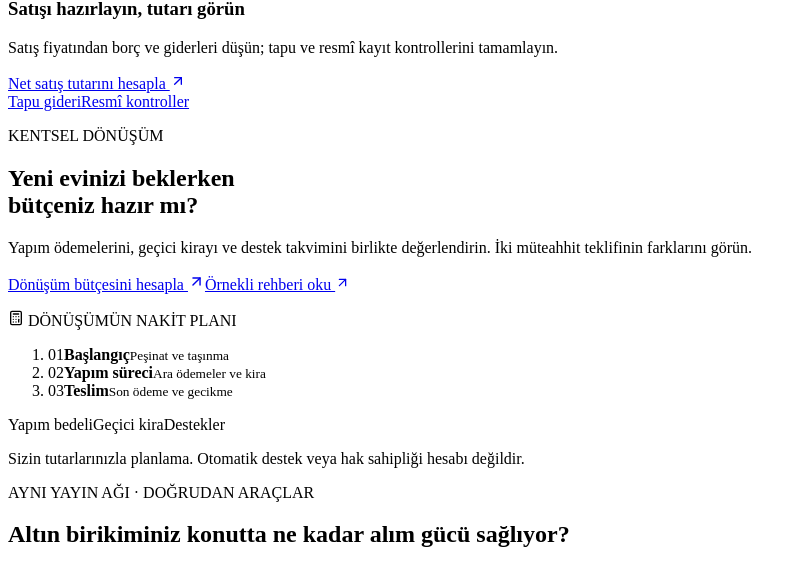
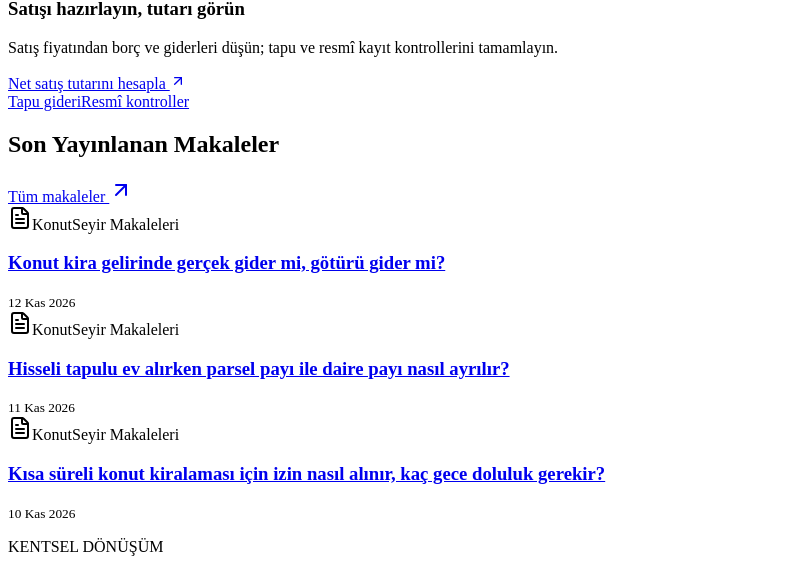
Before and after one commit to robotbilge/konutseyir, a Next.js app: page / in a window 1280 px wide. Shown: the part 1070-1638 px from the top of the page, without its empty margins (0-806 px from the left). Built offline with nearby package versions, Linux system fonts and the light colour scheme; no server answers.

Commit message:
Show latest articles above urban renewal and rename navigation (#73)

```diff
--- a/app/page.tsx
+++ b/app/page.tsx
@@ -1,6 +1,7 @@
 import {ArrowUpRight,BadgeCheck,Calculator as CalculatorIcon,Database,Info,SearchCheck,ShieldCheck} from 'lucide-react';
 import {Header,Footer} from '../components/site-chrome';
 import {LatestNews,MarketSnapshot} from '../components/live-data';
+import {LatestArticles} from '../components/latest-articles';
 
 export default function Home(){return <><Header/><main className="home-page">
   <section className="hero home-hero">
@@ -34,6 +35,7 @@ export default function Home(){return <><Header/><main className="home-page">
         <article><p className="eyebrow">EVİMİ SATACAĞIM</p><h3>Satışı hazırlayın, tutarı görün</h3><p>Satış fiyatından borç ve giderleri düşün; tapu ve resmî kayıt kontrollerini tamamlayın.</p><a className="home-path-primary" href="/karar-araclari#net-satis">Net satış tutarını hesapla <ArrowUpRight size={16}/></a><div><a href="/hesaplama/tapu-harci">Tapu gideri</a><a href="/resmi-kontroller">Resmî kontroller</a></div></article>
       </div>
     </section>
+    <LatestArticles/>
     <section className="home-renewal" aria-labelledby="home-renewal-title">
       <div className="home-renewal-copy">
         <p className="eyebrow">KENTSEL DÖNÜŞÜM</p>
--- /dev/null
+++ b/components/latest-articles.tsx
@@ -0,0 +1,33 @@
+import {ArrowUpRight, FileText} from 'lucide-react';
+import {guidesByPublication, publicationDate} from '../lib/guide-publication-order';
+
+const dateFormat = new Intl.DateTimeFormat('tr-TR', {
+  dateStyle: 'medium',
+  timeZone: 'Europe/Istanbul',
+});
+
+const latestArticles = guidesByPublication
+  .map(guide => ({guide, date: publicationDate(guide)}))
+  .filter(({date}) => Number.isFinite(Date.parse(date)))
+  .slice(0, 3);
+
+export function LatestArticles() {
+  return (
+    <section className="latest-news latest-articles" aria-labelledby="latest-articles-title">
+      <header>
+        <h2 id="latest-articles-title">Son Yayınlanan Makaleler</h2>
+        <a href="/rehber/">Tüm makaleler <ArrowUpRight aria-hidden="true"/></a>
+      </header>
+      <div>
+        {latestArticles.map(({guide, date}) => (
+          <article key={guide.slug}>
+            <FileText aria-hidden="true"/>
+            <span>KonutSeyir Makaleleri</span>
+            <h3><a href={`/rehber/${guide.slug}/`}>{guide.title}</a></h3>
+            <small><time dateTime={date}>{dateFormat.format(new Date(date))}</time></small>
+          </article>
+        ))}
+      </div>
+    </section>
+  );
+}
--- a/components/push-signup.tsx
+++ b/components/push-signup.tsx
@@ -85,8 +85,8 @@ export function PushSignup(){
  return <div className="push-box">
   <Bell/>
   <div>
-   <b>Emlak haberleri ve yeni rehberler cihazınıza gelsin</b>
-   <p>Yeni emlak haberleri ve özgün konut rehberleri için bildirim gönderilir. İstediğiniz zaman kapatabilirsiniz.</p>
+   <b>Emlak haberleri ve yeni makaleler cihazınıza gelsin</b>
+   <p>Yeni emlak haberleri ve özgün konut makaleleri için bildirim gönderilir. İstediğiniz zaman kapatabilirsiniz.</p>
    {state==='denied'&&<small>Tarayıcı bildirim iznini engelledi. Site ayarlarından izin vermeniz gerekir.</small>}
    {state==='error'&&<small>Bildirim işlemi tamamlanamadı. {publicKey?'Tekrar deneyin.':'Sayfayı yenileyip tekrar deneyin.'}</small>}
   </div>
--- a/components/site-chrome.tsx
+++ b/components/site-chrome.tsx
@@ -7,7 +7,7 @@ const navItems=[
  ["Hesap Araçları","/hesaplama/"],
  ["Karşılaştır","/karsilastir/"],
  ["Şehirler","/sehirler/"],
- ["Rehber","/rehber/"],
+ ["Makaleler","/rehber/"],
  ["Haberler","/haberler"]
 ];
 
@@ -45,7 +45,7 @@ export function Footer(){return <footer className="site-footer">
   </div>
   <div className="footer-nav">
    <div><strong>Hesap Araçları</strong><a href="/ev-analizi/">Konut yatırım analizi</a><a href="/hesaplama/mevduat/">Net mevduat getirisi</a><a href="/kredi-hesaplama/#maksimum-butce">Bütçeye göre konut tutarı</a><a href="/hesaplama/kira-carpani/">Kira çarpanı</a><a href="/hesaplama/net-kira/">Net kira getirisi</a><a href="/hesaplama/kira-artis-orani/">Kira artış oranı</a><a href="/hesaplama/tapu-harci/">Tapu harcı</a><a href="/hesaplama/emlak-komisyonu/">Emlakçı komisyonu</a><a href="/kredi-hesaplama/">Konut kredisi</a></div>
-   <div><strong>Araştırma</strong><a href="/karsilastir/">TÜİK geçmiş getirileri</a><a href="/hesaplama/altin-bazli-konut/">Konutun altın karşılığı</a><a href="/sehirler/">Şehir konut verileri</a><a href="/karar-araclari/#net-satis">Net satış tutarı</a><a href="/kontrol-listesi/">Alım kontrol listesi</a><a href="/kentsel-donusum/">Kentsel dönüşüm bütçesi</a><a href="/resmi-kontroller/">Resmî kontroller</a><a href="/rehber/">Konut rehberleri</a><a href="/haberler">Emlak gündemi</a></div>
+   <div><strong>Araştırma</strong><a href="/karsilastir/">TÜİK geçmiş getirileri</a><a href="/hesaplama/altin-bazli-konut/">Konutun altın karşılığı</a><a href="/sehirler/">Şehir konut verileri</a><a href="/karar-araclari/#net-satis">Net satış tutarı</a><a href="/kontrol-listesi/">Alım kontrol listesi</a><a href="/kentsel-donusum/">Kentsel dönüşüm bütçesi</a><a href="/resmi-kontroller/">Resmî kontroller</a><a href="/rehber/">Makaleler</a><a href="/haberler">Emlak gündemi</a></div>
    <div><strong>KonutSeyir</strong><a href="/hakkimizda/">Hakkımızda</a><a href="/veri/">Veri kaynakları</a><a href="/yayin-ilkeleri/">Yayın ilkeleri</a><a href="/iletisim/">İletişim</a><a href="/gizlilik/">Gizlilik</a><a href="/cerez-politikasi/">Çerez politikası</a><a href="/kullanim-kosullari/">Kullanım koşulları</a></div>
   </div>
  </div>
--- /dev/null
+++ b/lib/guide-publication-order.ts
@@ -0,0 +1,7 @@
+import {guides} from './content';
+
+export const publicationDate = (guide: (typeof guides)[number]) =>
+ 'publishedAt' in guide && typeof guide.publishedAt === 'string' ? guide.publishedAt : '';
+
+export const guidesByPublication = [...guides].sort((a, b) =>
+ (Date.parse(publicationDate(b)) || 0) - (Date.parse(publicationDate(a)) || 0));
--- a/scripts/prerender.mjs
+++ b/scripts/prerender.mjs
@@ -11,7 +11,7 @@ const analyticsHead='<script src="/analytics.js?v=consent-1" data-measurement-id
 const esc=s=>s.replaceAll('&','&amp;').replaceAll('"','&quot;').replaceAll('<','&lt;').replaceAll('>','&gt;');
 const canonicalPath=path=>path==='/'?'/':`${path.replace(/\/+$/,'')}/`;
 const canonicalUrl=path=>`${base}${canonicalPath(path)}`;
-const label=part=>decodeURIComponent(part).replaceAll('-',' ').replace(/(^|\s)\S/g,c=>c.toLocaleUpperCase('tr-TR'));
+const label=part=>part==='rehber'?'Makaleler':decodeURIComponent(part).replaceAll('-',' ').replace(/(^|\s)\S/g,c=>c.toLocaleUpperCase('tr-TR'));
 const jsonLd=(path,m)=>{
  const url=canonicalUrl(path),parts=path.split('/').filter(Boolean),items=[{'@type':'Organization','@id':`${base}/#organization`,name:'KonutSeyir',url:base,email:'iletisim@konutseyir.com',logo:`${base}/icon-512.png`},{'@type':'WebSite','@id':`${base}/#website`,name:'KonutSeyir',url:base,publisher:{'@id':`${base}/#organization`}}];
  if(parts.length)items.push({'@type':'BreadcrumbList',itemListElement:[{'@type':'ListItem',position:1,name:'Ana sayfa',item:`${base}/`},...parts.map((part,index)=>({'@type':'ListItem',position:index+2,name:label(part),item:canonicalUrl('/'+parts.slice(0,index+1).join('/'))}))]});
--- a/src/routes.tsx
+++ b/src/routes.tsx
@@ -27,7 +27,7 @@ const fixed:Record<string,{component:any,title:string,description:string}>={
 '/hesaplama/altin-bazli-konut':{component:null,title:'Konut kaç gram altın? Ev ve peşinat hesaplama | KonutSeyir',description:'Konut fiyatı, gram altın referansı ve birikiminizle ev için gereken altını, peşinat karşılığını ve kalan tutarı hesaplayın. Kaynak zamanını ve varsayımları görün.'},
 '/hesaplama/hisseli-tapu':{component:null,title:'Hisseli tapu ve miras payı hesaplama',description:'Tapudaki veya veraset ilamındaki pay/payda oranına göre matematiksel metrekare ve değer karşılığını hesaplayın.'},
 '/karsilastir':{component:null,title:'Yatırım araçları karşılaştırması | TÜİK reel getirileri',description:'Tutar girip TÜİK’in 1, 3, 6 ve 12 aylık nominal ve TÜFE/Yİ-ÜFE reel getirilerini inceleyin. Altın, mevduat, döviz, BIST 100 ve DİBS geçmiş dönem verileri.'},
-'/rehber':{component:null,title:'Konut satın alma ve yatırım rehberleri',description:'Kira çarpanı, net getiri, tapu ve maliyet konularında açıklamalar.'},
+'/rehber':{component:null,title:'Konut satın alma ve yatırım makaleleri',description:'Kira çarpanı, net getiri, tapu ve maliyet konularında açıklamalar.'},
 '/sehirler':{component:null,title:'Şehir konut piyasaları',description:'Bölgesel konut verilerinin kapsamı ve resmî kaynakları.'},
 '/sehir-karsilastir':{component:null,title:'Şehirler arası konut fiyat eğilimi karşılaştırması',description:'İstanbul, Ankara ve İzmir dahil şehirlerin TCMB bölgesel konut fiyat endekslerini 1, 3 veya 5 yılda karşılaştırın.'},
 '/kontrol-listesi':{component:null,title:'Ev satın alma kontrol listesi',description:'Tapu, iskân, teknik inceleme ve kiracı kontrollerinizi takip edin.'},
```
Also changed, not shown: app/rehber/[slug]/page.tsx (+1 -1 lines), app/rehber/page.tsx (+2 -8 lines).
